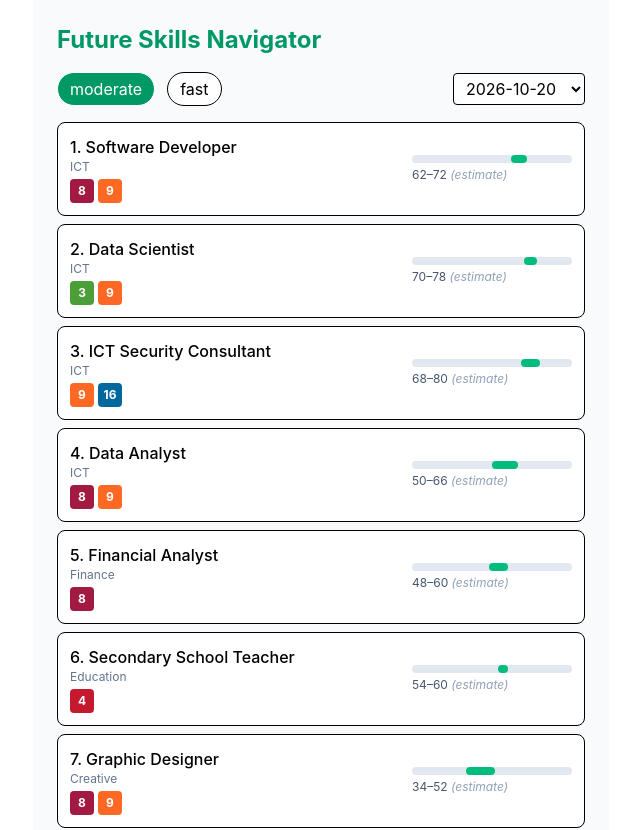
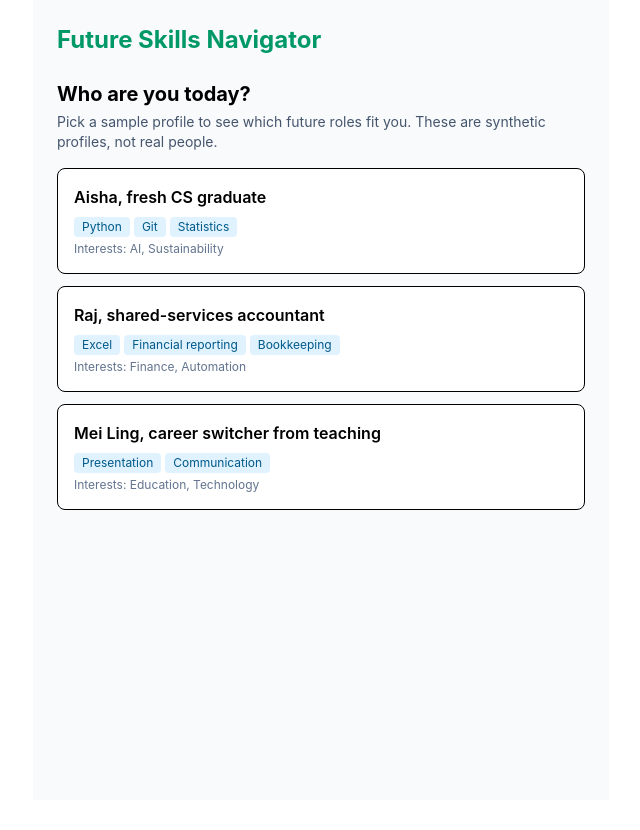
Before and after one commit to azzaladgham/SDC_Hackathon, a React (Vite) app in the folder web/: page / in a window 1280 px wide. Shown: the top 830 px of the page, without its empty margins (319-959 px from the left). After the commit the page ends 800 px from the top, so only its background shows below. Built offline with nearby package versions, Linux system fonts and the light colour scheme.

Commit message:
web: add profile picker

```diff
--- a/web/src/App.tsx
+++ b/web/src/App.tsx
@@ -1,11 +1,12 @@
 import { useEffect, useState } from "react";
 import { motion } from "framer-motion";
-import type { MatchResult, Scenario } from "../../shared/types";
-import { getMatches, getSnapshots } from "./api";
+import type { MatchResult, Profile, Scenario } from "../../shared/types";
+import { getMatches, getProfiles, getSnapshots } from "./api";
 import ScoreRange from "./components/ScoreRange";
 import SourceBadge from "./components/SourceBadge";
 import SdgChip from "./components/SdgChip";
 import RoleDetail from "./components/RoleDetail";
+import ProfilePicker from "./components/ProfilePicker";
 import { titleCase } from "./utils";
 
 function App() {
@@ -14,9 +15,13 @@ function App() {
   const [scenario, setScenario] = useState<Scenario>("moderate");
   const [matches, setMatches] = useState<MatchResult[]>([]);
   const [selected, setSelected] = useState<string | null>(null);
+  const [profiles, setProfiles] = useState<Profile[]>([]);
+  const [profile, setProfile] = useState<Profile | null>(null);
 
-  useEffect(() => { getSnapshots().then(setDates); }, []);
-  useEffect(() => { getMatches("p1", snapshot).then(setMatches); }, [snapshot]);
+  useEffect(() => { getSnapshots().then(setDates); getProfiles().then(setProfiles); }, []);
+  useEffect(() => {
+    if (profile) getMatches(profile.id, snapshot).then(setMatches);
+  }, [profile, snapshot]);
 
   const ranked = [...matches].sort((a, b) => b.score[scenario] - a.score[scenario]);
   const selectedMatch = ranked.find((r) => r.role.title === selected);
@@ -24,6 +29,16 @@ function App() {
   return (
     <div className="min-h-screen bg-slate-50 p-6 max-w-xl mx-auto">
       <h1 className="text-2xl font-bold text-emerald-600">Future Skills Navigator</h1>
+
+      {!profile ? (
+        <div className="mt-6"><ProfilePicker profiles={profiles} onPick={setProfile} /></div>
+      ) : (
+        <>
+          <div className="mt-3 flex items-center justify-between text-sm">
+            <span className="text-slate-600">For: <b>{profile.name}</b></span>
+            <button onClick={() => { setProfile(null); setSelected(null); }}
+              className="text-emerald-700 hover:underline">Change profile</button>
+          </div>
 
           <div className="mt-4 flex gap-3 items-center">
             {(["moderate", "fast"] as Scenario[]).map((s) => (
@@ -63,6 +78,8 @@ function App() {
               </>
             )}
           </div>
+        </>
+      )}
     </div>
   );
 }
--- a/web/src/api.ts
+++ b/web/src/api.ts
@@ -1,6 +1,5 @@
-import type { MatchResult } from "../../shared/types";
-import { MOCK_MATCHES, SNAPSHOT_DATES } from "./mocks/data";
-
+import type { MatchResult, Profile } from "../../shared/types";
+import { MOCK_MATCHES, MOCK_PROFILES, SNAPSHOT_DATES } from "./mocks/data";
 // Flip to false on Day 2 when Role B's API is ready
 export const USE_MOCK = true;
 
@@ -18,4 +17,8 @@ export async function getMatches(profileId: string, snapshot: string): Promise<M
     body: JSON.stringify({ profileId }),
   });
   return res.json();
+}export async function getProfiles(): Promise<Profile[]> {
+  if (USE_MOCK) return MOCK_PROFILES;
+  const res = await fetch("/profiles");
+  return res.json();
 }
--- /dev/null
+++ b/web/src/components/ProfilePicker.tsx
@@ -0,0 +1,31 @@
+import type { Profile } from "../../../shared/types";
+
+type Props = { profiles: Profile[]; onPick: (p: Profile) => void };
+
+export default function ProfilePicker({ profiles, onPick }: Props) {
+  return (
+    <div>
+      <h2 className="text-xl font-bold">Who are you today?</h2>
+      <p className="mt-1 text-sm text-slate-600">
+        Pick a sample profile to see which future roles fit you. These are synthetic
+        profiles, not real people.
+      </p>
+      <ul className="mt-4 space-y-3">
+        {profiles.map((p) => (
+          <li key={p.id}>
+            <button onClick={() => onPick(p)}
+              className="w-full rounded-lg border bg-white p-4 text-left hover:border-emerald-500">
+              <div className="font-semibold">{p.name}</div>
+              <div className="mt-2 flex flex-wrap gap-1">
+                {p.skills.map((s) => (
+                  <span key={s} className="rounded bg-sky-100 px-2 py-0.5 text-xs text-sky-800">{s}</span>
+                ))}
+              </div>
+              <div className="mt-1 text-xs text-slate-500">Interests: {p.interests.join(", ")}</div>
+            </button>
+          </li>
+        ))}
+      </ul>
+    </div>
+  );
+}
--- a/web/src/mocks/data.ts
+++ b/web/src/mocks/data.ts
@@ -1,4 +1,4 @@
-import type { MatchResult } from "../../../shared/types";
+import type { MatchResult, Profile } from "../../../shared/types";
 
 export const SNAPSHOT_DATES = ["2026-09-20", "2026-10-20"];
 
@@ -49,3 +49,11 @@ export const MOCK_MATCHES: Record<string, MatchResult[]> = {
     m(O, "payroll clerk", "Finance", 36, 14, [8], ["Excel"], ["Payroll software"], [44, 0, 36, 0]),
   ],
 };
+export const MOCK_PROFILES: Profile[] = [
+  { id: "p1", name: "Aisha, fresh CS graduate",
+    skills: ["Python", "Git", "Statistics"], interests: ["AI", "Sustainability"] },
+  { id: "p2", name: "Raj, shared-services accountant",
+    skills: ["Excel", "Financial reporting", "Bookkeeping"], interests: ["Finance", "Automation"] },
+  { id: "p3", name: "Mei Ling, career switcher from teaching",
+    skills: ["Presentation", "Communication"], interests: ["Education", "Technology"] },
+];
```
Lines whose indentation alone changed are shown as unchanged.
